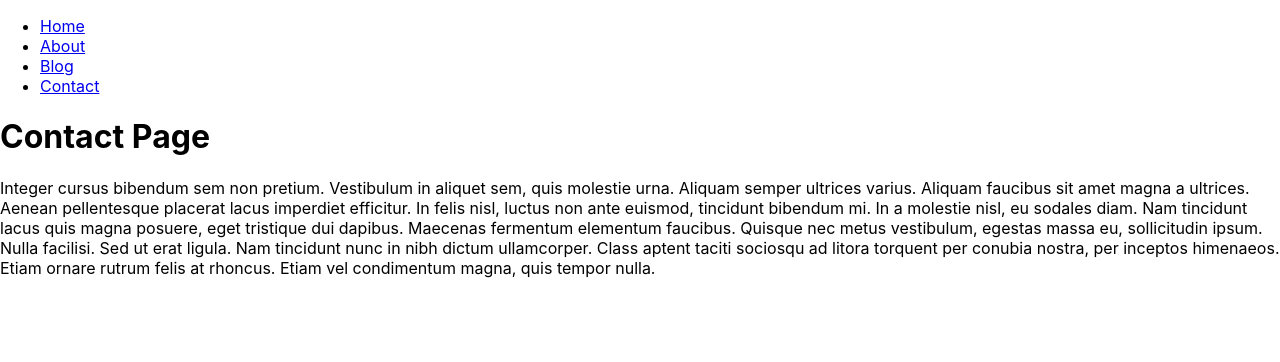
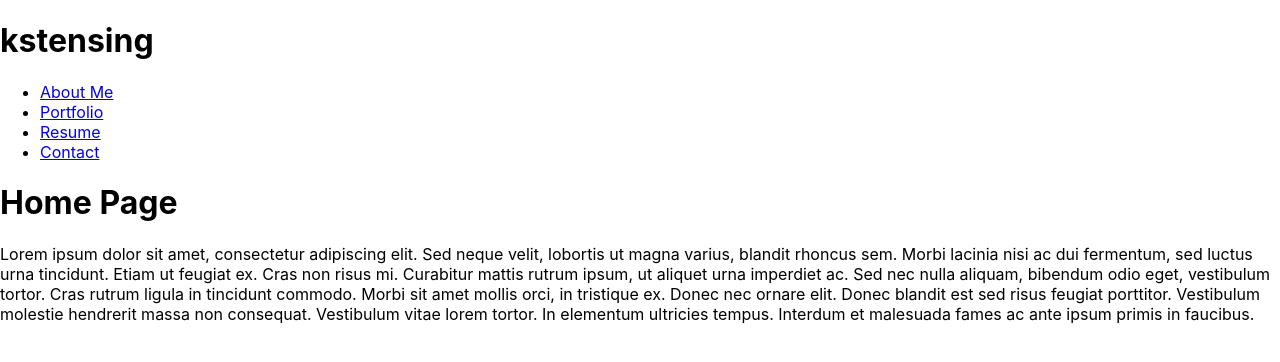
Before and after one commit to kstensing/professional-portfolio, a React (Create React App) app: page / in a window 1280 px wide. Shown: the top 362 px of the page. Built offline with nearby package versions, Linux system fonts and the light colour scheme.

Commit message:
restructured project and completed nav within header

```diff
--- a/src/App.js
+++ b/src/App.js
@@ -1,30 +1,20 @@
 // import logo from './logo.svg';
 import React from "react";
 import './App.css';
-import PortfolioComponent from "./components/PortfolioComponent";
+import PortfolioComponent from "./components/Page";
+import Header from "./components/Header";
+import Footer from "./components/Footer";
 
 
-// function App() {
-//   return (
-//     <div className="App">
-//       <header className="App-header">
-//         {/* <img src={logo} className="App-logo" alt="logo" /> */}
-//         <p>
-//           Edit <code>src/App.js</code> and save to reload.
-//         </p>
-//         <a
-//           className="App-link"
-//           href="https://reactjs.org"
-//           target="_blank"
-//           rel="noopener noreferrer"
-//         >
-//           Learn React
-//         </a>
-//       </header>
-//     </div>
-//   );
-// }
 
-const App = () => <PortfolioComponent />;
+function App() {
+   return (
+     <div>
+      <Header />
+        <PortfolioComponent />
+      <Footer />
+      </div>
+   );
+}
 
 export default App;
--- a/src/components/Footer.js
+++ b/src/components/Footer.js
@@ -0,0 +1,21 @@
+import React from 'react';
+
+export default function Footer() {
+  return (
+    <div>
+      <h1>Home Page</h1>
+      <p>
+        Lorem ipsum dolor sit amet, consectetur adipiscing elit. Sed neque
+        velit, lobortis ut magna varius, blandit rhoncus sem. Morbi lacinia nisi
+        ac dui fermentum, sed luctus urna tincidunt. Etiam ut feugiat ex. Cras
+        non risus mi. Curabitur mattis rutrum ipsum, ut aliquet urna imperdiet
+        ac. Sed nec nulla aliquam, bibendum odio eget, vestibulum tortor. Cras
+        rutrum ligula in tincidunt commodo. Morbi sit amet mollis orci, in
+        tristique ex. Donec nec ornare elit. Donec blandit est sed risus feugiat
+        porttitor. Vestibulum molestie hendrerit massa non consequat. Vestibulum
+        vitae lorem tortor. In elementum ultricies tempus. Interdum et malesuada
+        fames ac ante ipsum primis in faucibus.
+      </p>
+    </div>
+  );
+}
--- a/src/components/Header.js
+++ b/src/components/Header.js
@@ -0,0 +1,19 @@
+import React, { useState } from 'react';
+import Nav from './Nav';
+// import About from './pages/About';
+// import Resume from './pages/Resume';
+// import Portfolio from './pages/Portfolio';
+// import Contact from './pages/Contact';
+
+export default function Header() {
+    const [currentPage, setCurrentPage] = useState('Home');
+    const handlePageChange = (page) => setCurrentPage(page);
+  return (
+
+    <div>
+      <h1>kstensing</h1>
+      <Nav currentPage={currentPage} handlePageChange={handlePageChange} />
+      {/* {renderPage()} */}
+    </div>
+  );
+}
--- /dev/null
+++ b/src/components/Nav.js
@@ -0,0 +1,50 @@
+import React from 'react';
+
+function Nav({ currentPage, handlePageChange }) {
+  return (
+    <ul className="nav nav-tabs">
+      <li className="nav-item">
+        <a
+          href="#about"
+          onClick={() => handlePageChange('About')}
+
+          className={currentPage === 'About' ? 'nav-link active' : 'nav-link'}
+        >
+          About Me
+        </a>
+      </li>
+      <li className="nav-item">
+        <a
+          href="#portfolio"
+          onClick={() => handlePageChange('Portfolio')}
+
+          className={currentPage === 'Portfolio' ? 'nav-link active' : 'nav-link'}
+        >
+          Portfolio
+        </a>
+      </li>
+      <li className="nav-item">
+        <a
+          href="#resume"
+          onClick={() => handlePageChange('Resume')}
+
+          className={currentPage === 'Resume' ? 'nav-link active' : 'nav-link'}
+        >
+          Resume
+        </a>
+      </li>
+      <li className="nav-item">
+        <a
+          href="#contact"
+
+          onClick={() => handlePageChange('Contact')}
+          className={currentPage === 'Contact' ? 'nav-link active' : 'nav-link'}
+        >
+          Contact
+        </a>
+      </li>
+    </ul>
+  );
+}
+
+export default Nav;
--- a/src/components/NavTabs.js
+++ /dev/null
@@ -1,50 +0,0 @@
-import React from 'react';
-
-function NavTabs({ currentPage, handlePageChange }) {
-  return (
-    <ul className="nav nav-tabs">
-      <li className="nav-item">
-        <a
-          href="#home"
-          onClick={() => handlePageChange('Home')}
-
-          className={currentPage === 'Home' ? 'nav-link active' : 'nav-link'}
-        >
-          Home
-        </a>
-      </li>
-      <li className="nav-item">
-        <a
-          href="#about"
-          onClick={() => handlePageChange('About')}
-
-          className={currentPage === 'About' ? 'nav-link active' : 'nav-link'}
-        >
-          About
-        </a>
-      </li>
-      <li className="nav-item">
-        <a
-          href="#blog"
-          onClick={() => handlePageChange('Blog')}
-
-          className={currentPage === 'Blog' ? 'nav-link active' : 'nav-link'}
-        >
-          Blog
-        </a>
-      </li>
-      <li className="nav-item">
-        <a
-          href="#contact"
-
-          onClick={() => handlePageChange('Contact')}
-          className={currentPage === 'Contact' ? 'nav-link active' : 'nav-link'}
-        >
-          Contact
-        </a>
-      </li>
-    </ul>
-  );
-}
-
-export default NavTabs;
--- /dev/null
+++ b/src/components/Page.js
@@ -0,0 +1,11 @@
+import React from 'react';
+
+import PageContent from './PageContent';
+
+export default function Page() {
+
+  return (
+
+    <PageContent></PageContent>
+  );
+}
--- a/src/components/PortfolioComponent.js
+++ b/src/components/PageContent.js
@@ -1,12 +1,11 @@
 import React, { useState } from 'react';
-import NavTabs from './NavTabs';
 import About from './pages/About';
 import Resume from './pages/Resume';
 import Portfolio from './pages/Portfolio';
 import Contact from './pages/Contact';
 
-export default function PortfolioContainer() {
-  const [currentPage, setCurrentPage] = useState('Home');
+export default function PageContent() {
+   const [currentPage] = useState('Home');
 
   const renderPage = () => {
     if (currentPage === 'About') {
@@ -17,16 +16,18 @@ export default function PortfolioContainer() {
     }
     if (currentPage === 'Resume') {
       return <Resume />;
+    } if (currentPage === 'Contact') {
+      return <Contact />;
     }
-    return <Contact />;
+    //return <About />;
   };
 
-  const handlePageChange = (page) => setCurrentPage(page);
+  //const handlePageChange = (page) => setCurrentPage(page);
 
   return (
 
     <div>
-      <NavTabs currentPage={currentPage} handlePageChange={handlePageChange} />
+      {/* <Nav currentPage={currentPage} handlePageChange={handlePageChange} /> */}
       {renderPage()}
     </div>
   );
```
